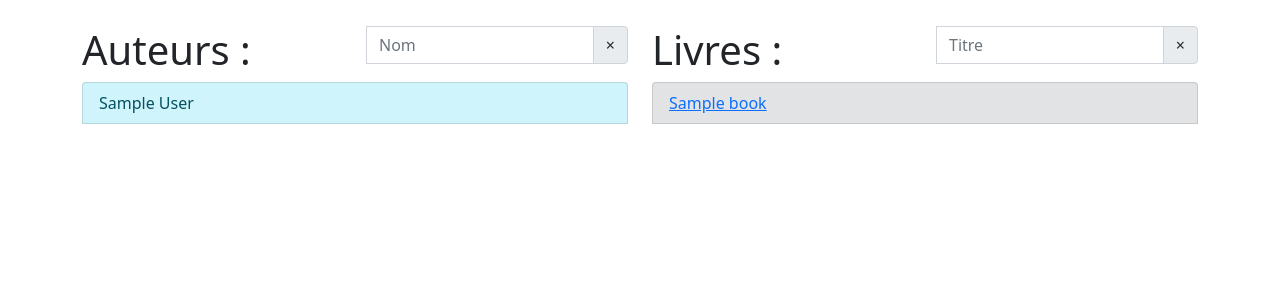
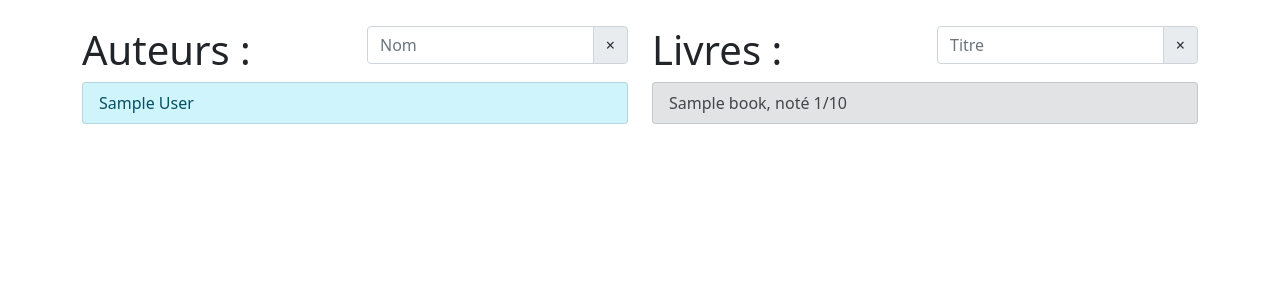
Before and after one commit to SimonPeridy/bookshelf, a Django app: page /bookshelv/author_list/ in a window 1280 px wide. Shown: the top 300 px of the page. Run offline with Django 3.2, Linux system fonts and the light colour scheme; tables that the repository leaves empty hold one stand-in row (values such as "Sample post"); some libraries are stand-ins or nearby versions.

Commit message:
Magnificient display

```diff
--- a/bookshelv/views.py
+++ b/bookshelv/views.py
@@ -6,8 +6,8 @@
 # Create your views here.
 from django.http import HttpResponse
 from django.template import loader
-from django.db.models import Max, Q
-from django.db.models.functions import Lower
+from django.db.models import Max, Q, Value
+from django.db.models.functions import Lower, Concat
 from .form import AddBookForm
 from .models import Author, Book, Base
 
@@ -31,8 +31,11 @@
             request.POST.get("author_name") is not None or request.POST.get("book_name") is not None):
         author_name = request.POST.get("author_name").strip()
         book_name = request.POST.get("book_name").strip()
+        queryset = Author.objects.annotate(full_name=Concat("firstname", Value(" "), "lastname"))
+        # base_list = Base.objects.filter(Q(book_id__title__icontains=book_name) & Q(
+        #     Q(author_id__firstname__icontains=author_name) | Q(author_id__lastname__icontains=author_name)))
         base_list = Base.objects.filter(Q(book_id__title__icontains=book_name) & Q(
-            Q(author_id__firstname__icontains=author_name) | Q(author_id__lastname__icontains=author_name)))
+            author_id__in=queryset.filter(full_name__icontains=author_name).values("id")))
         author_list = Author.objects.filter(id__in=base_list.values("author_id")).order_by("lastname", "firstname")
         book_list = Book.objects.filter(id__in=base_list.values("book_id")).order_by("title")
         author_list = list(author_list)
--- a/static/my_js.js
+++ b/static/my_js.js
@@ -1,5 +1,10 @@
 function clear_search_bar(id){
     document.getElementById(id).value = ""
+//    search(document.getElementById("form-author").value, document.getElementById("form-book").value)
+    launch_search()
+}
+
+function launch_search() {
     search(document.getElementById("form-author").value, document.getElementById("form-book").value)
 }
 
--- a/templates/bookshelv/author_list.html
+++ b/templates/bookshelv/author_list.html
@@ -17,7 +17,6 @@
             <div class="col-3">
                 <div class="form-inline">
                     <div class="input-group">
-                        {% csrf_token %}
                         <input type="search" id="form-author" class="form-control" placeholder="Nom"
                                onkeyup="search(this.value, document.getElementById('form-book').value)"/>
                         <button class="input-group-append input-group-text" onclick="clear_search_bar('form-author')">
@@ -31,7 +30,6 @@
             <div class="col-3">
                 <div class="form-inline">
                     <div class="input-group">
-                        {% csrf_token %}
                         <input type="search" id="form-book" class="form-control" placeholder="Titre"
                                onkeyup="search(document.getElementById('form-author').value, this.value)"/>
                         <button class="input-group-append input-group-text" onclick="clear_search_bar('form-book')">
@@ -43,51 +41,7 @@
         </div>
     </div>
     <div id="my-body">
-        {% for author, book in formatted_list %}
-        <div class="row">
-            <div class="col-6 align-self-start">
-                {% if forloop.counter == 1 %}
-                <a class="align-self-start list-group-item list-group-item-action list-group-item-info rounded-top"
-                   href="/bookshelv/{{ author.id }}/">
-                    {{ author }}</a>
-                {% else %}
-                {% if forloop.counter < nb_authors %}
-                <a class="align-self-start list-group-item list-group-item-action list-group-item-info rounded-0"
-                   href="/bookshelv/{{ author.id }}/">
-                    {{ author }} </a>
-                {% else %}
-                {% if forloop.counter == nb_authors %}
-                <a class="align-self-start list-group-item list-group-item-action list-group-item-info rounded-bottom"
-                   href="/bookshelv/{{ author.id }}/">
-                    {{ author }} </a>
-                {% else %}
-                <a class="align-self-start list-group-item list-group-item-action list-group-item-info invisible"
-                   href="/bookshelv/{{ author.id }}/">
-                    {{ author }}
-                </a>
-                {% endif %}
-                {% endif %}
-                {% endif %}
-            </div>
-            <div class="col-6 align-self-start">
-                {% if forloop.counter == 1 %}
-                <li class="align-self-start list-group-item list-group-item-action list-group-item-secondary rounded-top">
-                    <a href="/bookshelv/{{ author.id }}/">
-                        {{ book }} </a>
-                    {% else %}
-                    {% if forloop.counter < nb_books %}
-                <li class="align-self-start list-group-item list-group-item-action list-group-item-secondary rounded-0">
-                    <a href="/bookshelv/{{ author.id }}/">
-                        {{ book }} </a>
-                    {% else %}
-                <li class="align-self-start list-group-item list-group-item-action list-group-item-secondary rounded-bottom">
-                    <a href="/bookshelv/{{ author.id }}/">
-                        {{ book }} </a>
-                    {% endif %}
-                    {% endif %}
-            </div>
-        </div>
-        {% endfor %}
+        {% include "bookshelv/search.html" %}
     </div>
 </div>
 </body>
--- /dev/null
+++ b/templates/bookshelv/description_book_template.html
@@ -0,0 +1,5 @@
+{% if book.mark is None %}
+{{ book.title }}
+{% else %}
+{{ book.title }}, noté {{ book.mark }}/10
+{% endif %}
--- /dev/null
+++ b/templates/bookshelv/display_authors_template.html
@@ -0,0 +1,32 @@
+{% if forloop.counter == 1 and nb_authors == 1 %}
+<button class="align-self-start list-group-item list-group-item-action list-group-item-info rounded"
+        onclick="document.getElementById('form-author').value='{{ author }}';launch_search()">
+    {{ author }}
+</button>
+{% else %}
+{% if forloop.counter == 1 %}
+<button class="align-self-start list-group-item list-group-item-action list-group-item-info rounded-top"
+        onclick="document.getElementById('form-author').value='{{ author }}';launch_search()">
+    {{ author }}
+</button>
+{% else %}
+{% if forloop.counter < nb_authors %}
+<button class="align-self-start list-group-item list-group-item-action list-group-item-info rounded-0"
+        onclick="document.getElementById('form-author').value='{{ author }}';launch_search()">
+    {{ author }}
+</button>
+{% else %}
+{% if forloop.counter == nb_authors %}
+<button class="align-self-start list-group-item list-group-item-action list-group-item-info rounded-bottom"
+        onclick="document.getElementById('form-author').value='{{ author }}';launch_search()">
+    {{ author }}
+</button>
+{% else %}
+<button class="align-self-start list-group-item list-group-item-action list-group-item-info invisible"
+        onclick="document.getElementById('form-author').value='{{ author }}';launch_search()">
+    {{ author }}
+</button>
+{% endif %}
+{% endif %}
+{% endif %}
+{% endif %}
--- /dev/null
+++ b/templates/bookshelv/display_books_template.html
@@ -0,0 +1,25 @@
+{% if forloop.counter == 1 and nb_books == 1 %}
+<button class="align-self-start list-group-item list-group-item-action list-group-item-secondary rounded"
+        onclick="document.getElementById('form-book').value='{{ book.title }}';launch_search()">
+    {% include "bookshelv/description_book_template.html" %}
+</button>
+{% else %}
+{% if forloop.counter == 1 %}
+<button class="align-self-start list-group-item list-group-item-action list-group-item-secondary rounded-top"
+        onclick="document.getElementById('form-book').value='{{ book.title }}';launch_search()">
+    {% include "bookshelv/description_book_template.html" %}
+</button>
+{% else %}
+{% if forloop.counter < nb_books %}
+<button class="align-self-start list-group-item list-group-item-action list-group-item-secondary rounded-0"
+        onclick="document.getElementById('form-book').value='{{ book.title }}';launch_search()">
+    {% include "bookshelv/description_book_template.html" %}
+</button>
+{% else %}
+<button class="align-self-start list-group-item list-group-item-action list-group-item-secondary rounded-bottom"
+        onclick="document.getElementById('form-book').value='{{ book.title }}';launch_search()">
+    {% include "bookshelv/description_book_template.html" %}
+</button>
+{% endif %}
+{% endif %}
+{% endif %}
--- a/templates/bookshelv/search.html
+++ b/templates/bookshelv/search.html
@@ -1,45 +1,10 @@
 {% for author, book in formatted_list %}
 <div class="row">
     <div class="col-6 align-self-start">
-            {% if forloop.counter == 1 %}
-            <a class="align-self-start list-group-item list-group-item-action list-group-item-info rounded-top"
-               href="/bookshelv/{{ author.id }}/">
-                {{ author }}</a>
-            {% else %}
-            {% if forloop.counter < nb_authors %}
-            <a class="align-self-start list-group-item list-group-item-action list-group-item-info rounded-0"
-               href="/bookshelv/{{ author.id }}/">
-                {{ author }} </a>
-            {% else %}
-            {% if forloop.counter == nb_authors %}
-            <a class="align-self-start list-group-item list-group-item-action list-group-item-info rounded-bottom"
-               href="/bookshelv/{{ author.id }}/">
-                {{ author }} </a>
-            {% else %}
-            <a class="align-self-start list-group-item list-group-item-action list-group-item-info invisible"
-               href="/bookshelv/{{ author.id }}/">
-                {{ author }}
-            </a>
-            {% endif %}
-            {% endif %}
-            {% endif %}
+        {% include "bookshelv/display_authors_template.html" %}
     </div>
     <div class="col-6 align-self-start">
-            {% if forloop.counter == 1 %}
-            <li class="align-self-start list-group-item list-group-item-action list-group-item-secondary rounded-top">
-                <a href="/bookshelv/{{ author.id }}/">
-                    {{ book }} </a>
-                {% else %}
-                {% if forloop.counter < nb_books %}
-            <li class="align-self-start list-group-item list-group-item-action list-group-item-secondary rounded-0">
-                <a href="/bookshelv/{{ author.id }}/">
-                    {{ book }} </a>
-                {% else %}
-            <li class="align-self-start list-group-item list-group-item-action list-group-item-secondary rounded-bottom">
-                <a href="/bookshelv/{{ author.id }}/">
-                    {{ book }} </a>
-                {% endif %}
-                {% endif %}
+        {% include "bookshelv/display_books_template.html" %}
     </div>
 </div>
 {% endfor %}
```
Lines whose indentation alone changed are shown as unchanged.
